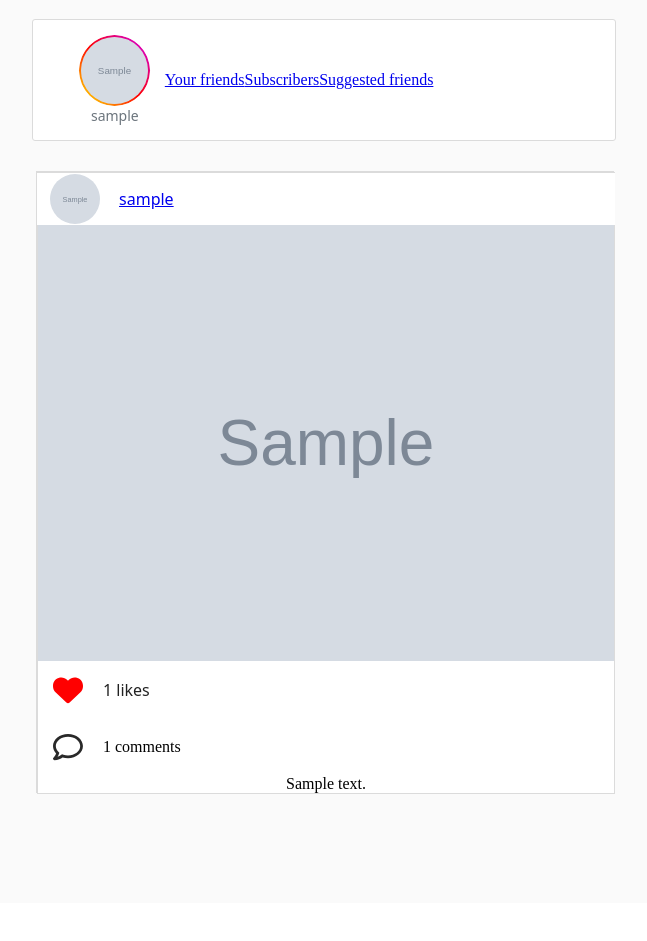
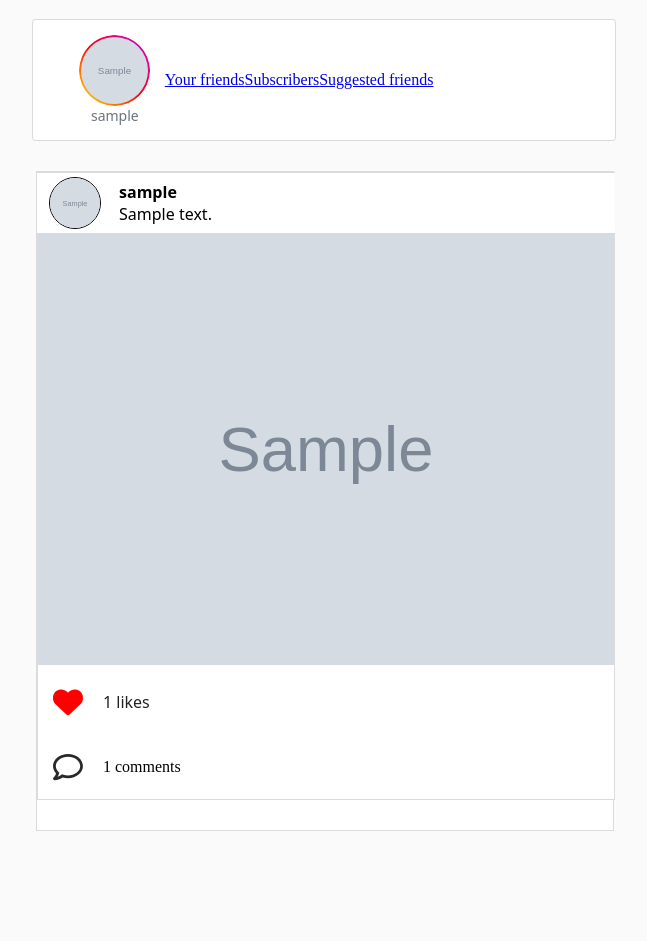
Before and after one commit to Boltaboyev/instagram, a Flask app: page / in a window 1280 px wide. Shown: the part 61-1002 px from the top of the page, without its empty margins (126-773 px from the left). Before the commit the page ends 855 px from the top, so only its background shows below. Run offline with Flask 2, Linux system fonts and the light colour scheme; the visitor is signed in with stand-in values (Sample User, id 1); tables that the repository leaves empty hold one stand-in row (values such as "Sample post"); grey boxes marked "Sample" are stand-in pictures.

Commit message:
post comment added

```diff
--- a/static/css/style.css
+++ b/static/css/style.css
@@ -693,7 +693,7 @@
 }
 
 .msg_post_box {
-    height: 620px;
+    height: auto;
     width: 100%;
     background: #fff;
     border: 1px solid rgb(219, 219, 219);
@@ -720,12 +720,14 @@
     justify-content: center;
     align-items: center;
     margin-right: 30px;
+
 }
 
 .owner_img img {
     width: 50px;
     height: 50px;
     border-radius: 50%;
+    border: #000 solid 1px;
 }
 
 .owner_name p {
--- a/templates/home.html
+++ b/templates/home.html
@@ -38,7 +38,10 @@
                                             <div class="owner_img">
                                                 <img src="{{user1.img}}" alt="">
                                             </div>
-                                            <p><a href="{{url_for('view_user', user_id=user1.id)}}">{{user1.username}}</a></p>
+                                            <div>
+                                                <p><a style="text-decoration:none; color:black" href="{{url_for('view_user', user_id=user1.id)}}"><strong>{{user1.username}}</strong></a></p>
+                                                <p>{{post.post_comment}}</p>
+                                            </div>
                                         </div>
 
                                         <div class="owner_post">
@@ -61,10 +64,7 @@
                                                     <path  d="M256 32C114.6 32 .0272 125.1 .0272 240c0 47.63 19.91 91.25 52.91 126.2c-14.88 39.5-45.87 72.88-46.37 73.25c-6.625 7-8.375 17.25-4.625 26C5.818 474.2 14.38 480 24 480c61.5 0 109.1-25.75 139.1-46.25C191.1 442.8 223.3 448 256 448c141.4 0 255.1-93.13 255.1-208S397.4 32 256 32zM256.1 400c-26.75 0-53.12-4.125-78.38-12.12l-22.75-7.125l-19.5 13.75c-14.25 10.12-33.88 21.38-57.5 29c7.375-12.12 14.37-25.75 19.88-40.25l10.62-28l-20.62-21.87C69.82 314.1 48.07 282.2 48.07 240c0-88.25 93.25-160 208-160s208 71.75 208 160S370.8 400 256.1 400z"></path>
                                                 </svg>
                                             </div>
-                                            <p><span class="count_like">{% if not post.like_count %} 0 {% else %} {{ post.like_count }} {%endif%}</span> comments</p>
-                                        </div>
-                                        <div>
-                                            <p>{{post.post_comment}}</p>
+                                            <p><span class="count_comment">{% if not post.like_count %} 0 {% else %} {{ post.like_count }} {%endif%}</span> comments</p>
                                         </div>
                                     </div>
                                 </div>
--- a/templates/main.html
+++ b/templates/main.html
@@ -63,7 +63,7 @@
         <div class="user_circle">
             <img src="../static/img/person/pic-1.png" alt="">
         </div>
-        <p>John Doe</p>
+        <p>{{user.username}}</p>
             <div class="post_input">
                 <input type="text" placeholder="Write a caption..." name="comment">
             </div>
```
Also changed, not shown: models.py (+16 -0 lines).
